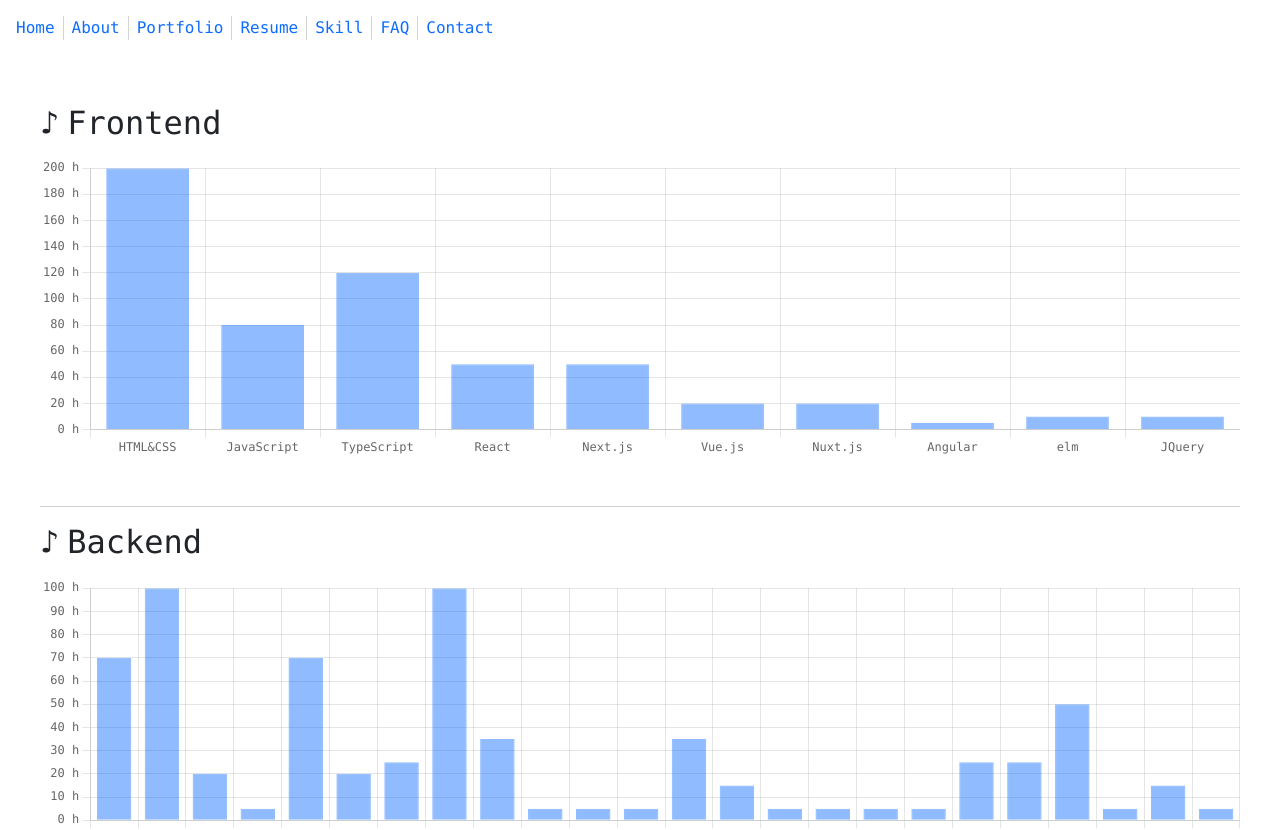
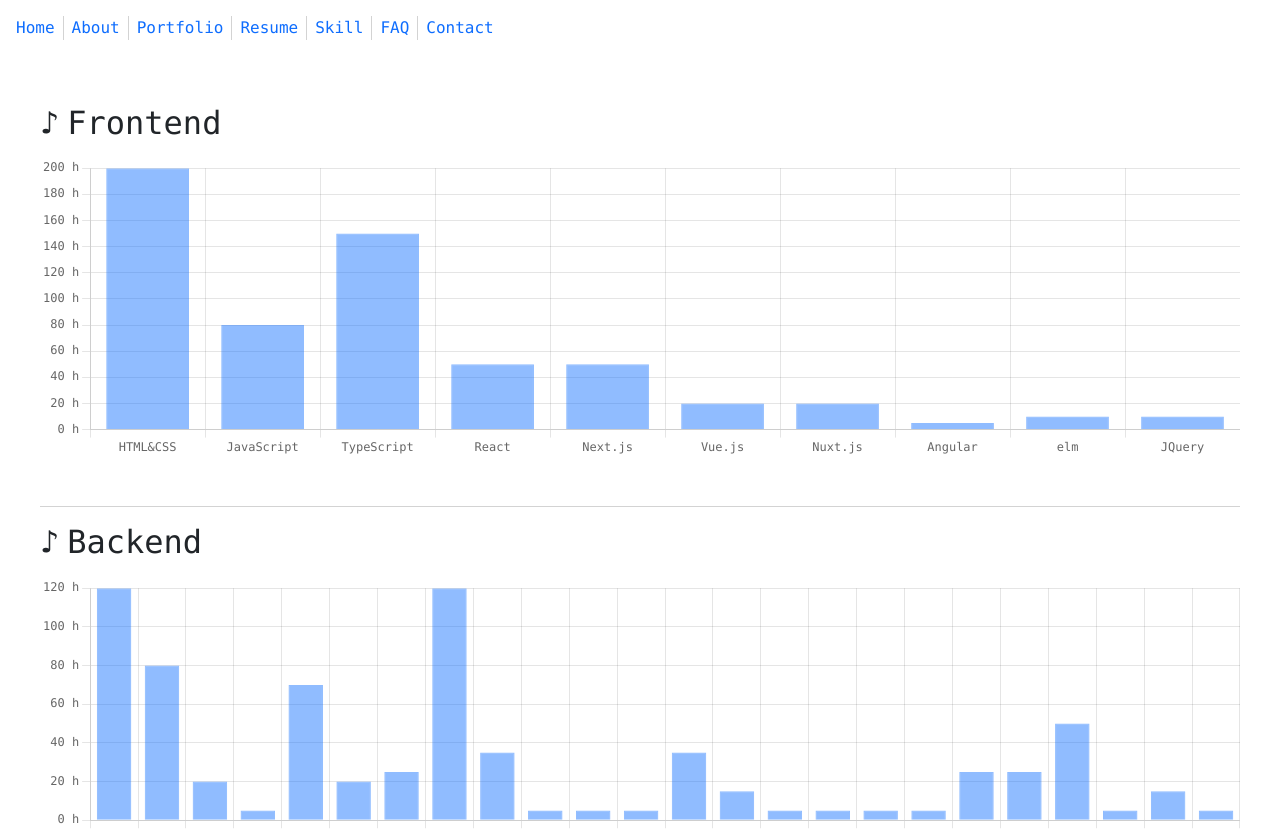
Before and after one commit to osawa-koki/osawa-koki, a Next.js app in the folder portfolio/: page /skill in a window 1280 px wide. Shown: the top 830 px of the page. Built offline with nearby package versions, Linux system fonts and the light colour scheme.

Commit message:
スキルに関する修正。

```diff
--- a/portfolio/data/skill.ts
+++ b/portfolio/data/skill.ts
@@ -28,7 +28,7 @@
   // Frontend
   { name: "HTML&CSS", hours: 200, category: "Frontend" },
   { name: "JavaScript", hours: 80, category: "Frontend" },
-  { name: "TypeScript", hours: 120, category: "Frontend" },
+  { name: "TypeScript", hours: 150, category: "Frontend" },
   { name: "React", hours: 50, category: "Frontend" },
   { name: "Next.js", hours: 50, category: "Frontend" },
   { name: "Vue.js", hours: 20, category: "Frontend" },
@@ -38,14 +38,14 @@
   { name: "JQuery", hours: 10, category: "Frontend" },
 
   // Backend
-  { name: "Node.js", hours: 70, category: "Backend" },
-  { name: "Python", hours: 100, category: "Backend" },
+  { name: "Node.js", hours: 120, category: "Backend" },
+  { name: "Python", hours: 80, category: "Backend" },
   { name: "Ruby", hours: 20, category: "Backend" },
   { name: "Perl", hours: 5, category: "Backend" },
   { name: "PHP", hours: 70, category: "Backend" },
   { name: "Java", hours: 20, category: "Backend" },
   { name: "Kotlin", hours: 25, category: "Backend" },
-  { name: "C#", hours: 100, category: "Backend" },
+  { name: "C#", hours: 120, category: "Backend" },
   { name: "VB.NET", hours: 35, category: "Backend" },
   { name: "F#", hours: 5, category: "Backend" },
   { name: "C", hours: 5, category: "Backend"},
```
